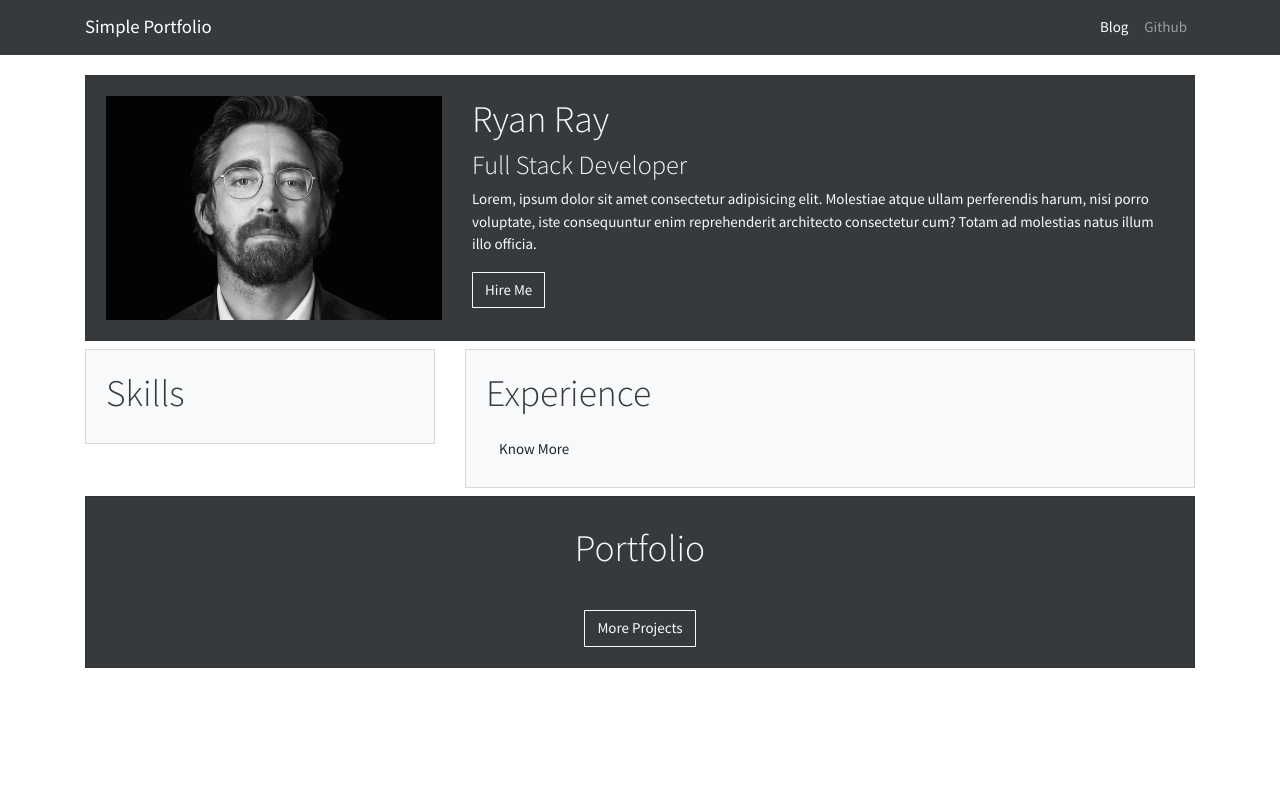
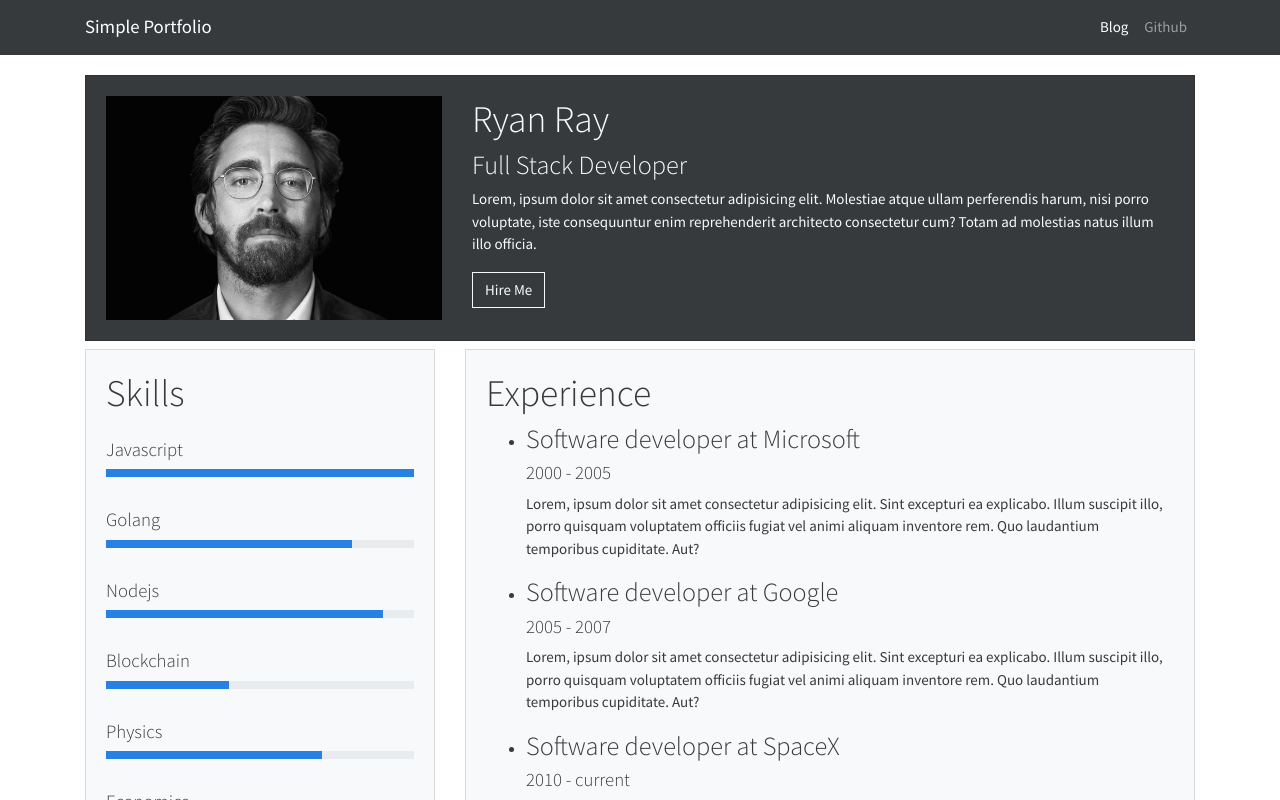
Before and after one commit to Marcos0204/nextJs_example, a Next.js app: page / in a window 1280 px wide. Shown: the top 800 px of the page. Built offline with nearby package versions, Linux system fonts and the light colour scheme.

Commit message:
home_experiencies

```diff
--- a/pages/index.js
+++ b/pages/index.js
@@ -1,9 +1,12 @@
 import React from 'react';
 import Layout from '../components/Layout';
 import Link from "next/link";
-import { skills} from '../profile'
+import { skills,
+        experiences,
+        projects
+        } from '../profile'
 
-console.log(skills)
+
 
 const Index = () => {
   return (
@@ -43,7 +46,7 @@ const Index = () => {
             <h1>Skills</h1>
 
             {/* Skill Progress  */}
-            {/*skills.map(({ skill, percentage }, i) => (
+            {skills.map(({ skill, percentage }, i) => (
               <div className="py-3" key={i}>
                 <h5>{skill}</h5>
                 <div className="progress ">
@@ -57,7 +60,7 @@ const Index = () => {
                   ></div>
                 </div>
               </div>
-            ))*/}
+            ))}
           </div>
         </div>
       </div>
@@ -70,7 +73,7 @@ const Index = () => {
 
             <ul>
               {/* List Item Experience */}
-              {/*experiences.map(({ title, from, to }, index) => (
+              {experiences.map(({ title, from, to }, index) => (
                 <li key={index}>
                   <h3>{title}</h3>
                   <h5>
@@ -83,7 +86,7 @@ const Index = () => {
                     inventore rem. Quo laudantium temporibus cupiditate. Aut?
                   </p>
                 </li>
-              ))*/}
+              ))}
             </ul>
             <Link href="/hireme">
               <a className="btn btn-light">Know More</a>
```
